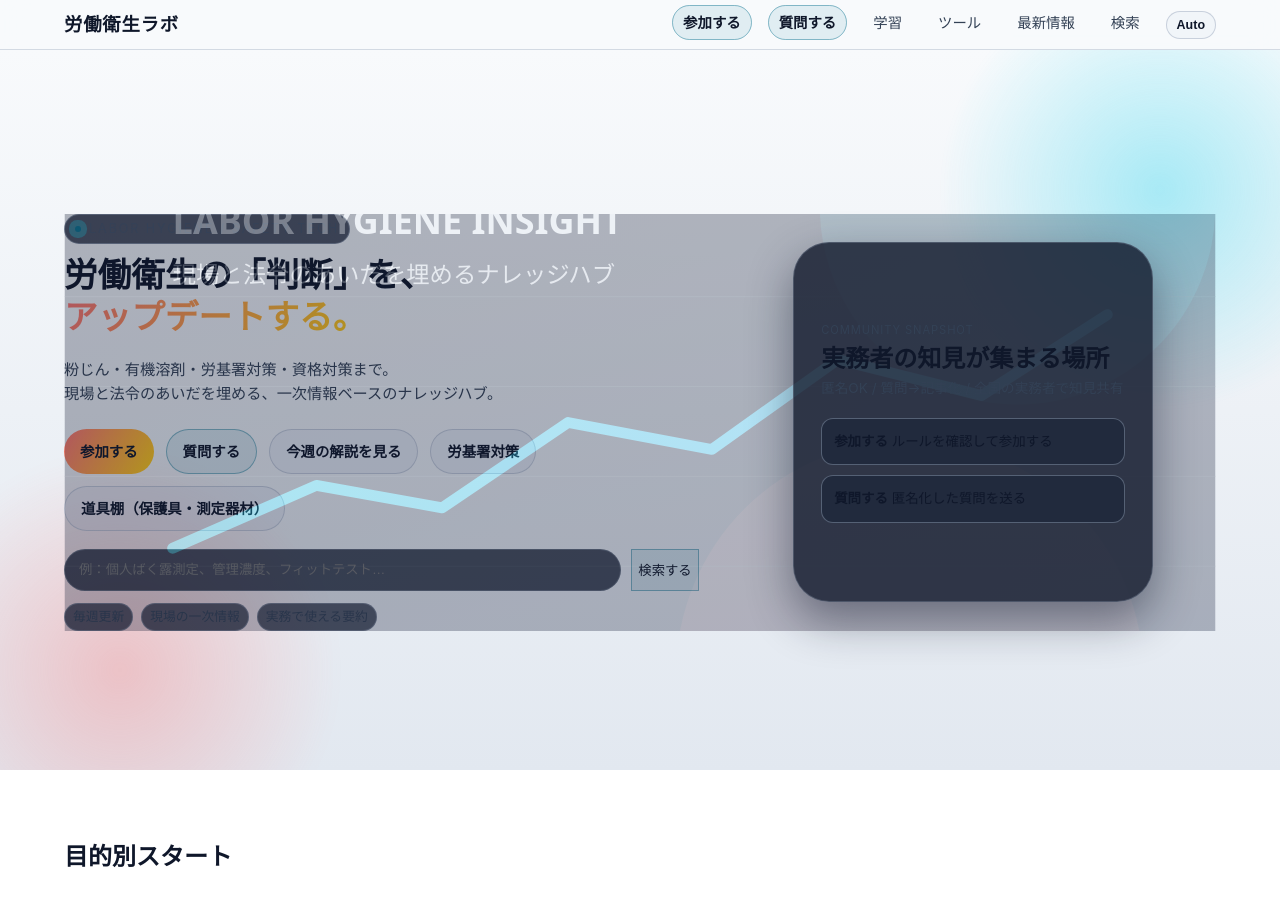
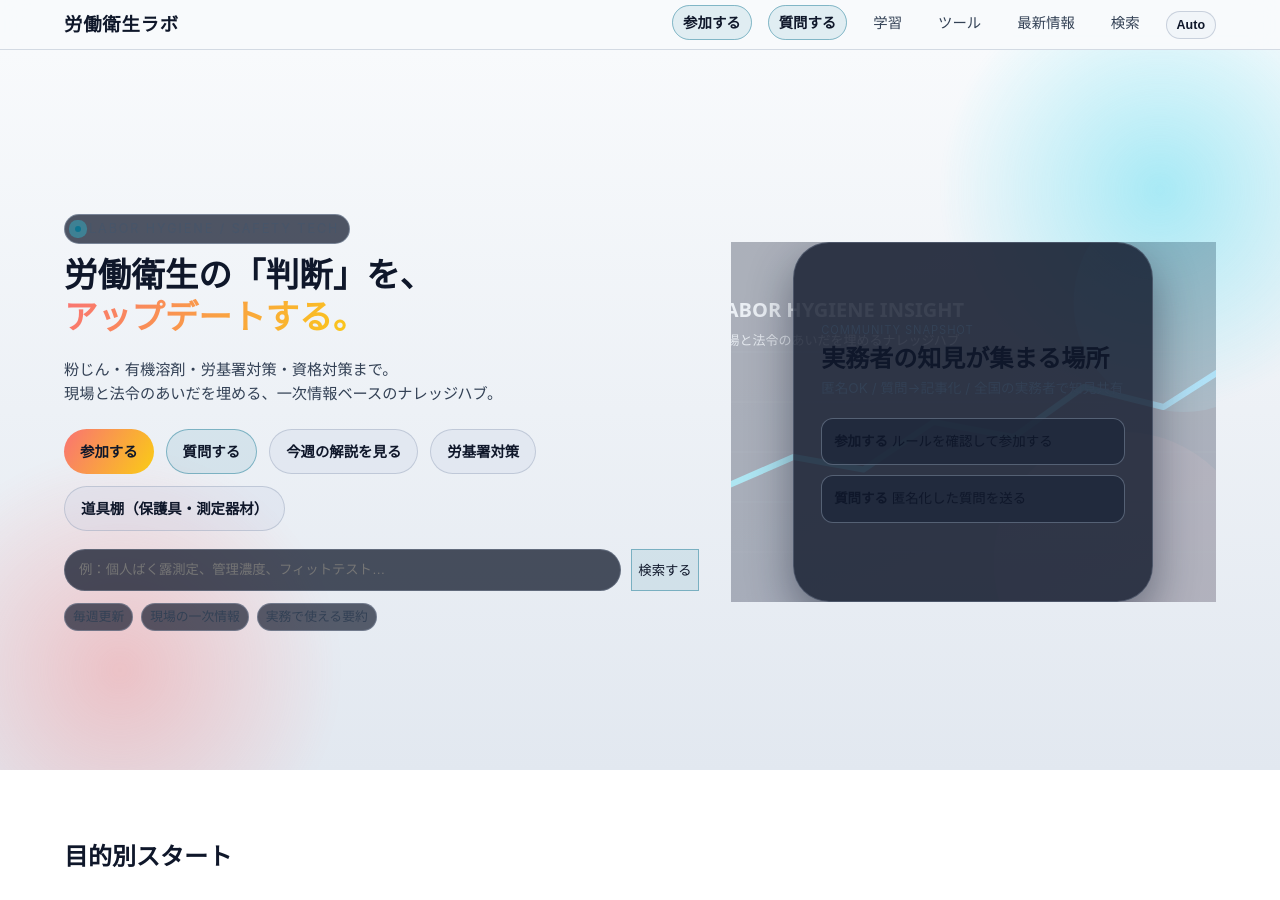
Before and after one commit to rodoeisei-lab/rodoeisei-lab, a Jekyll site: the page built from index.md, in a window 1280 px wide and 900 px high. Built offline with Jekyll 4.4.1, drawn with Linux system fonts in a browser that asks for light colours.

Commit message:
Fix broken card images and mobile hero overlap

```diff
--- a/_config.yml
+++ b/_config.yml
@@ -1,7 +1,7 @@
 title: 労働衛生ラボ
 description: 現場と法令の「あいだ」をつなぐ学習サイト
 url: https://rodoeisei-lab.github.io
-baseurl: "/rodoeisei-lab"
+baseurl: ""
 markdown: kramdown
 permalink: pretty
 
--- a/assets/css/main.css
+++ b/assets/css/main.css
@@ -385,8 +385,12 @@
   background: rgba(15, 23, 42, .68);
 }
 .hero-visual {
+  position: relative;
   display: flex;
   justify-content: center;
+  width: 100%;
+  min-height: 320px;
+  overflow: hidden;
 }
 
 .hero-image-wrap {
@@ -394,6 +398,7 @@
   inset: 0;
   z-index: 0;
   opacity: .3;
+  pointer-events: none;
 }
 .hero-image-wrap {
   width: 100%;
@@ -994,7 +999,13 @@
 
 @media (max-width: 900px) {
   .hero-grid { grid-template-columns: 1fr; }
-  .hero-visual { margin-top: 18px; }
+  .hero-visual {
+    margin-top: 18px;
+    min-height: 260px;
+  }
+  .hero-image-wrap {
+    opacity: .18;
+  }
   .updates-log-grid {
     grid-template-columns: repeat(2, minmax(0, 1fr));
     gap: 8px 14px;
@@ -1005,6 +1016,17 @@
 }
 
 @media (max-width: 600px) {
+  .hero {
+    padding: 48px 0 32px;
+  }
+  .hero h1 {
+    font-size: clamp(2rem, 8.4vw, 2.5rem);
+    line-height: 1.22;
+  }
+  .hero-orb {
+    width: 100%;
+    border-radius: 24px;
+  }
   .qa-form-embed iframe {
     min-height: 560px;
   }
```
